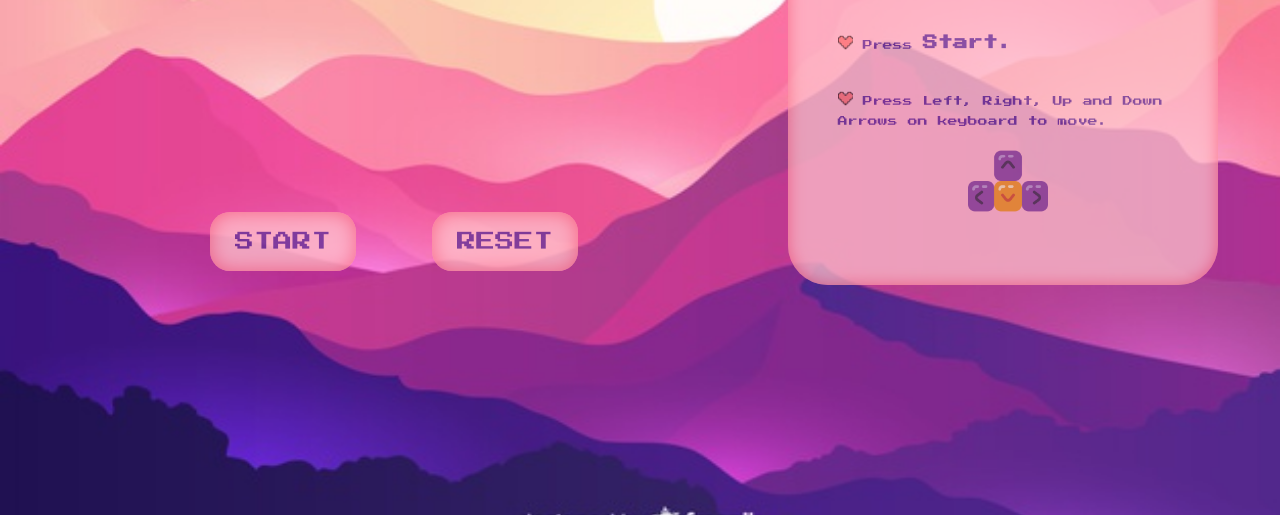
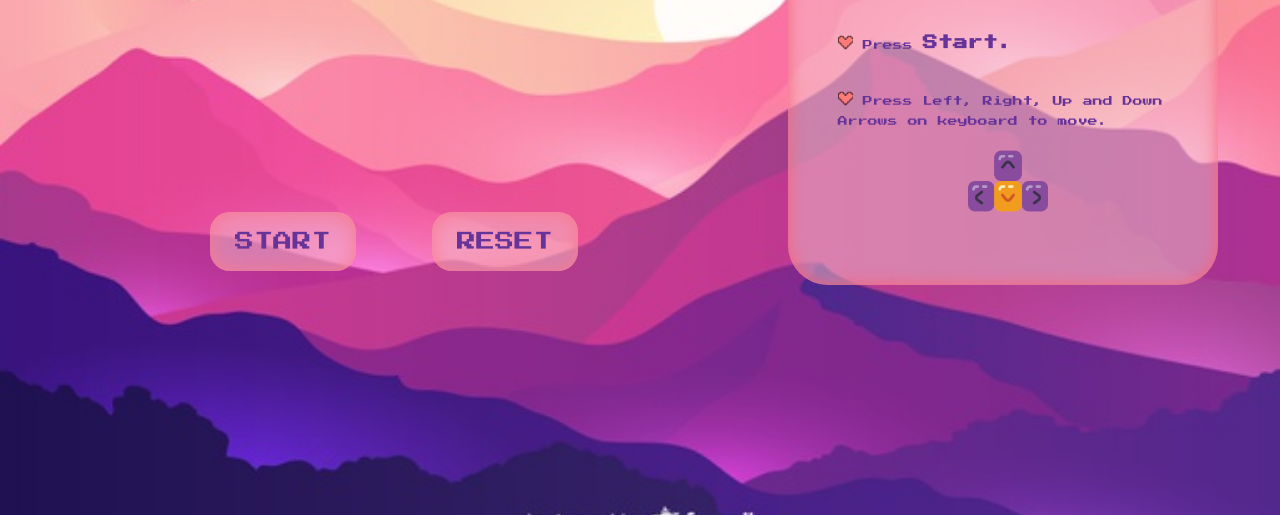
Before and after one commit to aquarius12345/game, a plain HTML site: page index.html in a window 1280 px wide. Shown: the part 285-800 px from the top of the page. Drawn offline with Linux system fonts and the light colour scheme; a web font is replaced by a local one.

Commit message:
opacity change

```diff
--- a/style.css
+++ b/style.css
@@ -35,18 +35,16 @@ body {
   width: 430px;
   height: 520px;
   border-radius: 40px;
-  background-color: pink;
-  opacity: 0.75;
-  box-shadow: inset 0 0 1em rgb(250, 104, 128);
+  background-color: rgb(248, 197, 206, 0.5);
+  box-shadow: inset 0 0 1em rgb(247, 98, 122);
   margin-top: 50px;
 }
 
 .btn {
     padding: 20px 25px;
     font-size: 1.2rem;
-    background-color: pink;
-    opacity: 0.8;
-    box-shadow: inset 0 0 1em rgb(250, 104, 128);
+    background-color: rgb(248, 197, 206, 0.5);
+    box-shadow: inset 0 0 1em rgb(247, 122, 142);
     border-style: none;
     border-radius: 20px;
     margin-top: 20px;
```
